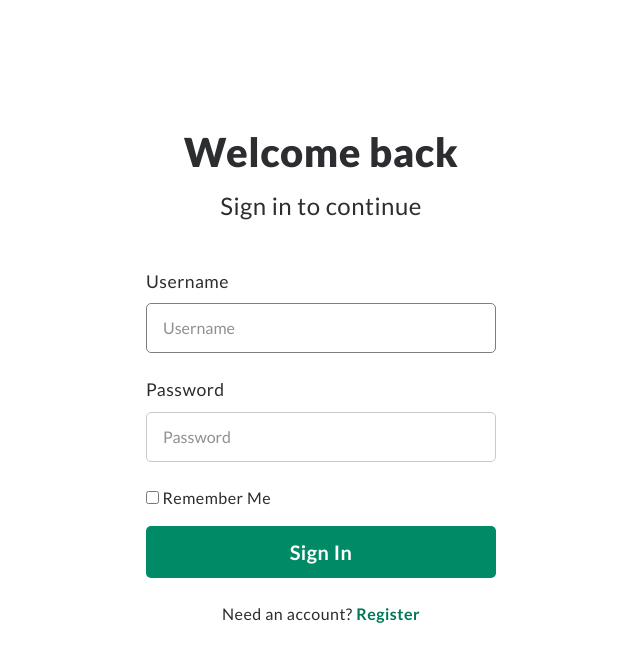
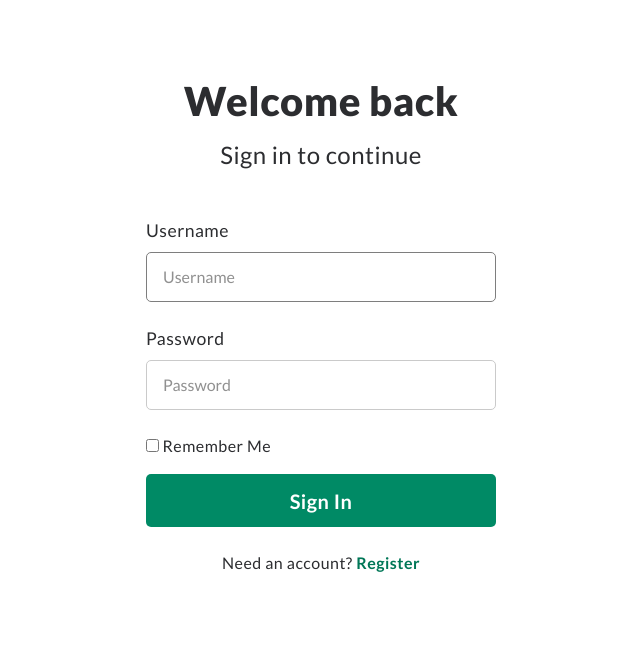
Before and after one commit to brucehow/examinaid, a Flask app: page /login in a window 1280 px wide. Shown: the top 662 px of the page, without its empty margins (319-959 px from the left). Run offline with Flask 2, Linux system fonts and the light colour scheme; some libraries are stand-ins or nearby versions.

Commit message:
Fix centering for forms for smaller devices

```diff
--- a/app/static/css/forms.css
+++ b/app/static/css/forms.css
@@ -5,7 +5,7 @@ form.contact {
 }
 
 form.login {
-  margin: 8rem auto;
+  margin: 6% auto;
   max-width: 350px;
 }
 
```
Also changed, not shown: app/static/css/userprofile.css (line endings or trailing spaces).
